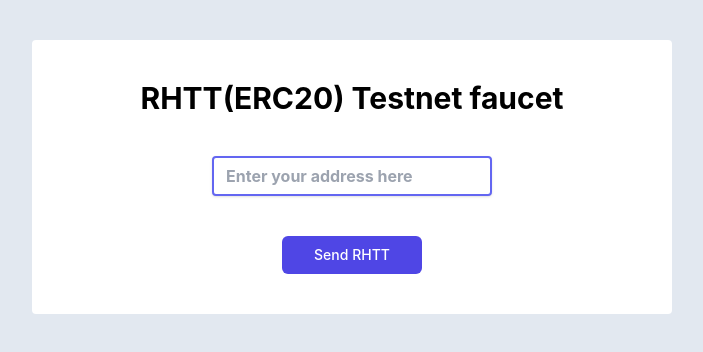
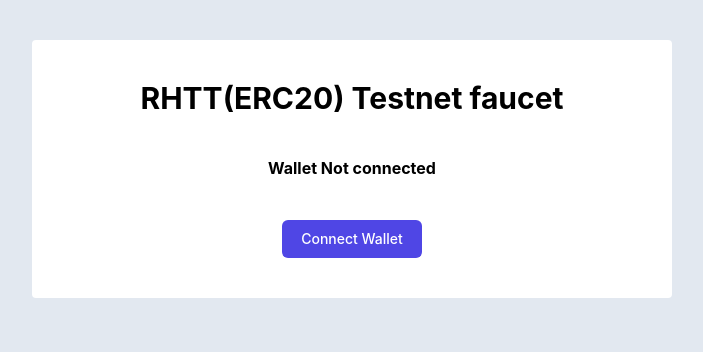
Before and after one commit to mohammedismayil/RHTTFaucet, a React (Create React App) app: page / in a window 1280 px wide. Shown: the top 352 px of the page, without its empty margins (288-991 px from the left). Built offline with nearby package versions, Linux system fonts and the light colour scheme.

Commit message:
importing using metamask initial works

```diff
--- a/package.json
+++ b/package.json
@@ -40,6 +40,7 @@
     ]
   },
   "devDependencies": {
+    "react-router-dom": "^6.3.0",
     "tailwindcss": "^3.0.24"
   }
 }
--- a/src/App.js
+++ b/src/App.js
@@ -1,77 +1,17 @@
-import React from "react";
-import { useState } from "react";
+// import React from "react";
+// import Home from "./Home";
+// import { BrowserRouter, Routes, Route } from "react-router-dom";
+// import SendToAddress from "./SendToAddress";
+// function App() {
+//   return (
+//     <BrowserRouter>
+//       <Routes>
+//         <Route path="/" element={<Home />}>
+//           <Route exact path="/address" element={<SendToAddress />} />
+//         </Route>
+//       </Routes>
+//     </BrowserRouter>
+//   );
+// }
 
-import "./App.css";
-function App() {
-  const [address, setAddress] = useState();
-  const [transactionHash, setTXHash] = useState();
-  function handleSubmit(e) {
-    e.preventDefault();
-    console.log("You clicked submit.");
-    console.log(address);
-
-    fetch("/receivetoken", {
-      method: "POST",
-      headers: new Headers({
-        "Content-Type": "application/x-www-form-urlencoded", // <-- Specifying the Content-Type
-      }),
-      body: "toAddress=" + address, // <-- Post parameters
-    })
-      .then((response) => {
-        return response.json();
-      })
-      .then((responseData) => {
-        console.log(responseData);
-        return responseData;
-      })
-      .then((data) => {
-        setTXHash(data.transactionHash);
-      })
-
-      .catch((err) => {
-        console.log("fetch error" + err);
-      });
-    // sendErcToken();
-  }
-
-  // function sendErcToken() {
-
-  // }
-  return (
-    <div className=" flex-col flex  m-auto items-center bg-slate-200 h-screen ">
-      <div className="bg-white p-10 rounded font-bold m-10 items-center w-1/2 ">
-        <h2 className="font-bold text-3xl text-center">
-          RHTT(ERC20) Testnet faucet
-        </h2>
-        <form onSubmit={handleSubmit}>
-          <div className="flex justify-center content-center pt-5 pb-5">
-            <input
-              className="shadow appearance-none border-2 w-1/2 border-indigo-500/100 rounded  py-2  my-5 px-3 text-gray-700 leading-tight focus:outline-none focus:shadow-outline"
-              id="username"
-              type="text"
-              placeholder="Enter your address here"
-              onChange={(e) => setAddress(e.target.value)}
-            ></input>
-          </div>
-          <div className="flex justify-center content-center ">
-            <button
-              type="submit"
-              className=" w-1/4 flex justify-center content-center py-2   border border-transparent text-sm font-medium rounded-md text-white bg-indigo-600 hover:bg-indigo-700 focus:outline-none focus:ring-2 focus:ring-offset-2 focus:ring-indigo-500"
-            >
-              Send RHTT
-            </button>
-          </div>
-        </form>
-        {transactionHash ? (
-          <div className="flex justify-center content-center ">
-            <h3 className="pt-10  mx-5 justify-center content-center text-center">
-              Transaction Hash: {transactionHash}
-            </h3>
-          </div>
-        ) : null}
-      </div>
-    </div>
-  );
-}
-
-export default App;
+// export default App;
--- /dev/null
+++ b/src/Home.js
@@ -0,0 +1,97 @@
+import React from "react";
+import { useState, useEffect } from "react";
+import { Outlet, Link } from "react-router-dom";
+import "./App.css";
+export default function Home() {
+  const [address, setAddress] = useState();
+  const [isMetaMaskEnabled, setMetaMask] = useState(false);
+  const [transactionHash, setTXHash] = useState();
+  // Similar to componentDidMount and componentDidUpdate:
+
+  useEffect(() => {
+    console.log("use effect has been called");
+    connectToMetamask();
+  });
+
+  function connectToMetamask() {
+    if (window.ethereum) {
+      // Do something
+      console.log("Ethereum enabled");
+      window.ethereum.request({ method: "eth_requestAccounts" }).then((res) => {
+        // Return the address of the wallet
+        console.log(res[0]);
+
+        setMetaMask(true);
+        setAddress(res[0]);
+      });
+    } else {
+      alert("install metamask extension!!");
+    }
+  }
+
+  function handleSubmit(e) {
+    e.preventDefault();
+    console.log("You clicked submit.");
+    console.log(address);
+  }
+
+  function sendErcToken() {
+    fetch("/receivetoken", {
+      method: "POST",
+      headers: new Headers({
+        "Content-Type": "application/x-www-form-urlencoded", // <-- Specifying the Content-Type
+      }),
+      body: "toAddress=" + address, // <-- Post parameters
+    })
+      .then((response) => {
+        return response.json();
+      })
+      .then((responseData) => {
+        console.log(responseData);
+        return responseData;
+      })
+      .then((data) => {
+        setTXHash(data.transactionHash);
+      })
+
+      .catch((err) => {
+        console.log("fetch error" + err);
+      });
+    // sendErcToken();
+  }
+  return (
+    <div className=" flex-col flex  m-auto items-center bg-slate-200 h-screen ">
+      <div className="bg-white p-10 rounded font-bold m-10 items-center w-1/2 ">
+        <h2 className="font-bold text-3xl text-center">
+          RHTT(ERC20) Testnet faucet
+        </h2>
+
+        {isMetaMaskEnabled ? (
+          <div className="flex justify-center content-center p-10">
+            <h2>Wallet connected:{address}</h2>
+          </div>
+        ) : (
+          <div className="flex justify-center content-center p-10">
+            Wallet Not connected
+          </div>
+        )}
+        <div className="flex justify-center content-center ">
+          <button
+            type="submit"
+            onClick={isMetaMaskEnabled ? sendErcToken : connectToMetamask}
+            className=" w-1/4 flex justify-center content-center py-2   border border-transparent text-sm font-medium rounded-md text-white bg-indigo-600 hover:bg-indigo-700 focus:outline-none focus:ring-2 focus:ring-offset-2 focus:ring-indigo-500"
+          >
+            {isMetaMaskEnabled ? "Send RHTT" : "Connect Wallet"}
+          </button>
+        </div>
+        {transactionHash ? (
+          <div className="flex justify-center content-center ">
+            <h3 className="pt-10  mx-5 justify-center content-center text-center">
+              Transaction Hash: {transactionHash}
+            </h3>
+          </div>
+        ) : null}
+      </div>
+    </div>
+  );
+}
--- /dev/null
+++ b/src/SendToAddress.js
@@ -0,0 +1,93 @@
+import React from "react";
+
+import { useState, useEffect } from "react";
+import { Outlet, Link } from "react-router-dom";
+export default function SendToAddress() {
+  const [address, setAddress] = useState();
+  const [transactionHash, setTXHash] = useState();
+  // Similar to componentDidMount and componentDidUpdate:
+
+  //   useEffect(() => {
+  //     console.log("use effect has been called");
+  //   });
+
+  function handleSubmit(e) {
+    e.preventDefault();
+    console.log("You clicked submit.");
+    console.log(address);
+
+    if (window.ethereum) {
+      // Do something
+      console.log("Ethereum enabled");
+      window.ethereum.request({ method: "eth_requestAccounts" }).then((res) => {
+        // Return the address of the wallet
+        console.log(res[0]);
+      });
+    } else {
+      alert("install metamask extension!!");
+    }
+
+    // fetch("/receivetoken", {
+    //   method: "POST",
+    //   headers: new Headers({
+    //     "Content-Type": "application/x-www-form-urlencoded", // <-- Specifying the Content-Type
+    //   }),
+    //   body: "toAddress=" + address, // <-- Post parameters
+    // })
+    //   .then((response) => {
+    //     return response.json();
+    //   })
+    //   .then((responseData) => {
+    //     console.log(responseData);
+    //     return responseData;
+    //   })
+    //   .then((data) => {
+    //     setTXHash(data.transactionHash);
+    //   })
+
+    //   .catch((err) => {
+    //     console.log("fetch error" + err);
+    //   });
+    // sendErcToken();
+  }
+
+  // function sendErcToken() {
+
+  // }
+  return (
+    <div className=" flex-col flex  m-auto items-center bg-slate-200 h-screen ">
+      <div className="bg-white p-10 rounded font-bold m-10 items-center w-1/2 ">
+        <h2 className="font-bold text-3xl text-center">
+          RHTT(ERC20) Testnet faucet
+        </h2>
+        <Link to="/address">Home</Link>
+        <form onSubmit={handleSubmit}>
+          <div className="flex justify-center content-center pt-5 pb-5">
+            <input
+              className="shadow appearance-none border-2 w-1/2 border-indigo-500/100 rounded  py-2  my-5 px-3 text-gray-700 leading-tight focus:outline-none focus:shadow-outline"
+              id="username"
+              type="text"
+              placeholder="Enter your address here"
+              onChange={(e) => setAddress(e.target.value)}
+            ></input>
+          </div>
+          <div className="flex justify-center content-center ">
+            <button
+              type="submit"
+              className=" w-1/4 flex justify-center content-center py-2   border border-transparent text-sm font-medium rounded-md text-white bg-indigo-600 hover:bg-indigo-700 focus:outline-none focus:ring-2 focus:ring-offset-2 focus:ring-indigo-500"
+            >
+              Send RHTT
+            </button>
+          </div>
+        </form>
+        {transactionHash ? (
+          <div className="flex justify-center content-center ">
+            <h3 className="pt-10  mx-5 justify-center content-center text-center">
+              Transaction Hash: {transactionHash}
+            </h3>
+          </div>
+        ) : null}
+      </div>
+    </div>
+  );
+}
--- a/src/index.js
+++ b/src/index.js
@@ -1,15 +1,27 @@
 import React from 'react';
 import ReactDOM from 'react-dom/client';
 import './index.css';
-import App from './App';
+// import App from './App';
 import reportWebVitals from './reportWebVitals';
+import { BrowserRouter, Routes, Route } from "react-router-dom";
+import Home from "./Home";
+import SendToAddress from "./SendToAddress";
 
-const root = ReactDOM.createRoot(document.getElementById('root'));
-root.render(
-  <React.StrictMode>
-    <App />
-  </React.StrictMode>
-);
+ function App() {
+   return (
+     <BrowserRouter>
+       <Routes>
+         <Route path="/" element={<Home />}>
+           <Route exact path="address" element={<SendToAddress />}></Route>
+         </Route>
+       </Routes>
+     </BrowserRouter>
+   );
+ }
+
+ const root = ReactDOM.createRoot(document.getElementById("root"));
+
+ root.render(<App />);
 
 // If you want to start measuring performance in your app, pass a function
 // to log results (for example: reportWebVitals(console.log))
```
Also changed, not shown: 1 other file (tests, documents, lock files or other folders).
